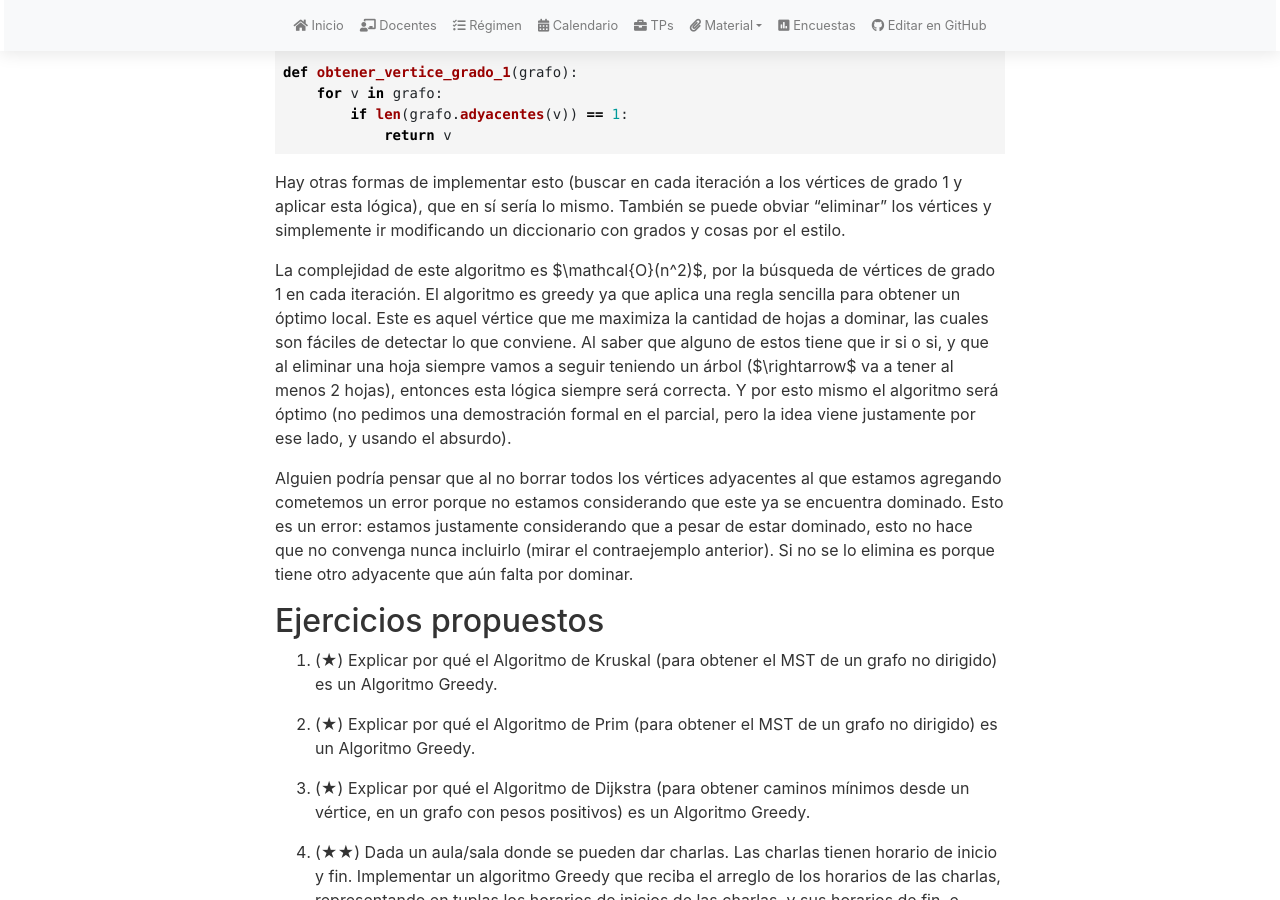
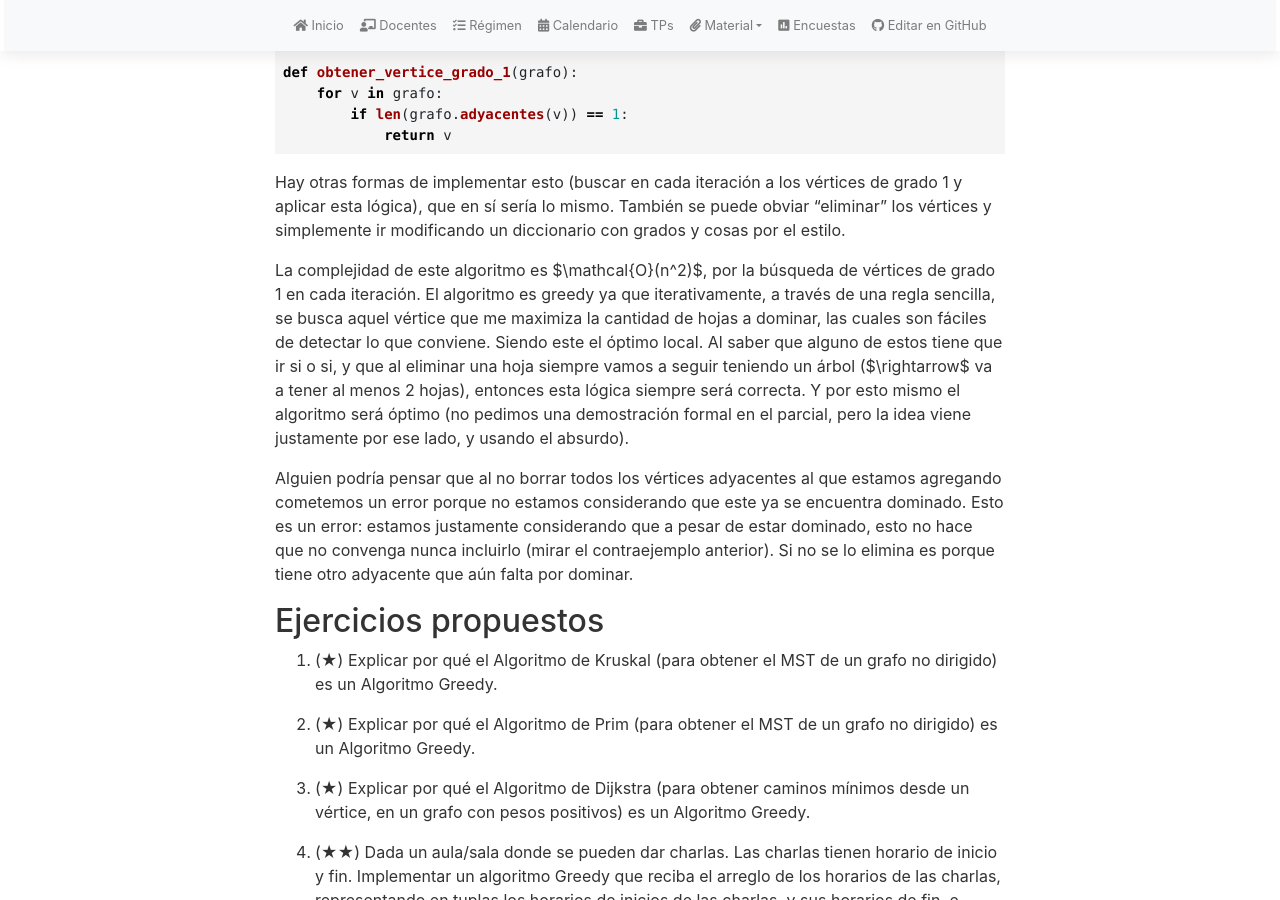
Before and after one commit to algoritmos-rw/tda_bg, a Jekyll site: the page built from material/guias/greedy.md, in a window 1280 px wide and 900 px high, scrolled down 2090 px. Built offline with Jekyll 4.4.1, drawn with Linux system fonts in a browser that asks for light colours; nearby versions of some CDN libraries; our own code applies the rules of GitHub Pages for plain Markdown files.

Commit message:
Update material/guias/greedy.md
Co-authored-by: Joaquin Prada <36085103+PradaJoaquin@users.noreply.github.com>

```diff
--- a/material/guias/greedy.md
+++ b/material/guias/greedy.md
@@ -96,7 +96,7 @@ def obtener_vertice_grado_1(grafo):
 
 Hay otras formas de implementar esto (buscar en cada iteración a los vértices de grado 1 y aplicar esta lógica), que en sí sería lo mismo. También se puede obviar "eliminar" los vértices y simplemente ir modificando un diccionario con grados y cosas por el estilo.
 
-La complejidad de este algoritmo es $\mathcal{O}(n^2)$, por la búsqueda de vértices de grado 1 en cada iteración. El algoritmo es greedy ya que aplica una regla sencilla para obtener un óptimo local. Este es aquel vértice que me maximiza la cantidad de hojas a dominar, las cuales son fáciles de detectar lo que conviene. Al saber que alguno de estos tiene que ir si o si, y que al eliminar una hoja siempre vamos a seguir teniendo un árbol ($\rightarrow$ va a tener al menos 2 hojas), entonces esta lógica siempre será correcta. Y por esto mismo el algoritmo será óptimo (no pedimos una demostración formal en el parcial, pero la idea viene justamente por ese lado, y usando el absurdo).
+La complejidad de este algoritmo es $\mathcal{O}(n^2)$, por la búsqueda de vértices de grado 1 en cada iteración. El algoritmo es greedy ya que iterativamente, a través de una regla sencilla, se busca aquel vértice que me maximiza la cantidad de hojas a dominar, las cuales son fáciles de detectar lo que conviene. Siendo este el óptimo local. Al saber que alguno de estos tiene que ir si o si, y que al eliminar una hoja siempre vamos a seguir teniendo un árbol ($\rightarrow$ va a tener al menos 2 hojas), entonces esta lógica siempre será correcta. Y por esto mismo el algoritmo será óptimo (no pedimos una demostración formal en el parcial, pero la idea viene justamente por ese lado, y usando el absurdo).
 
 Alguien podría pensar que al no borrar todos los vértices adyacentes al que estamos agregando cometemos un error porque no estamos considerando que este ya se encuentra dominado. Esto es un error: estamos justamente considerando que a pesar de estar dominado, esto no hace que no convenga nunca incluirlo (mirar el contraejemplo anterior). Si no se lo elimina es porque tiene otro adyacente que aún falta por dominar.
 
```
